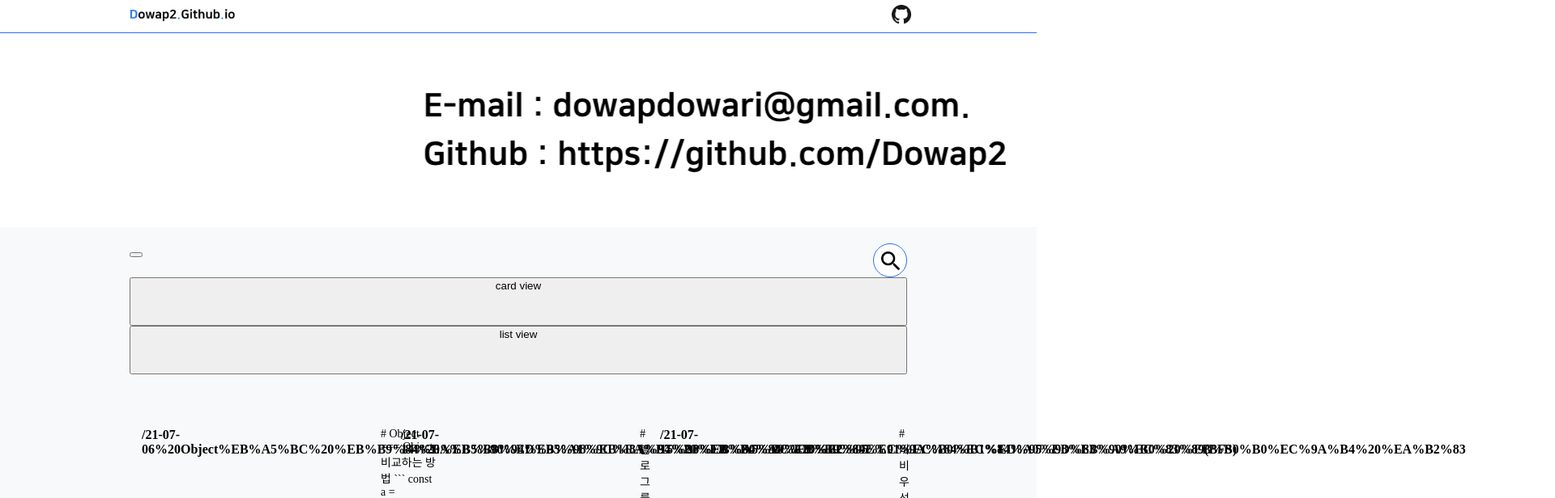
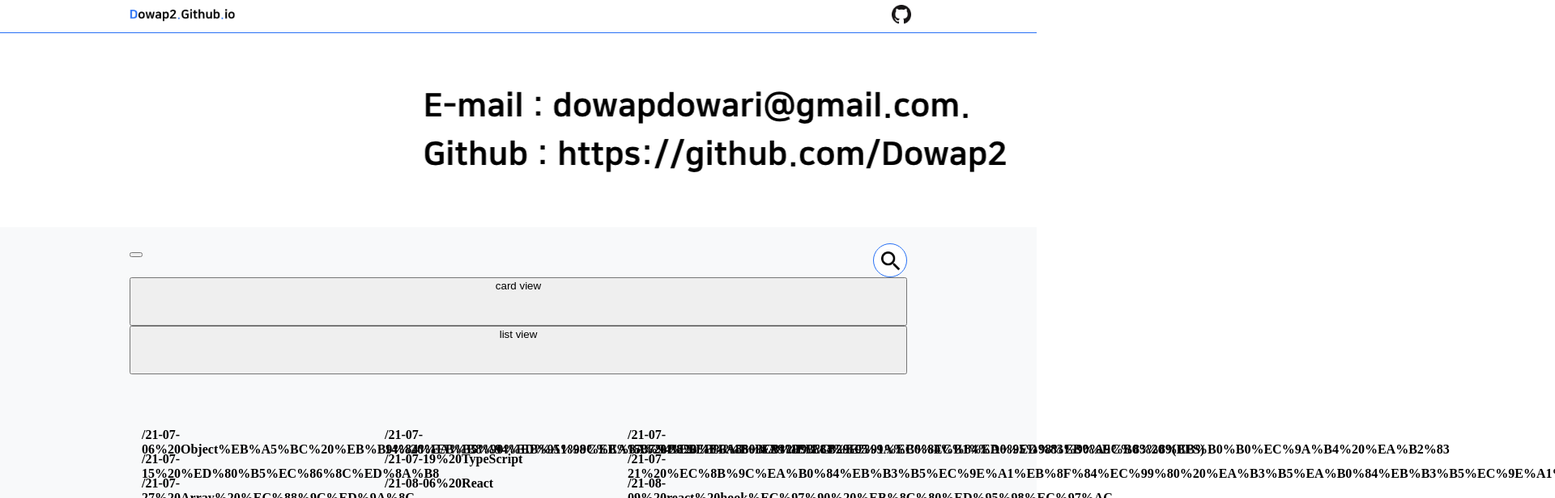
Before and after one commit to Dowap2/dowap2.github.io, a React (Create React App) app: page / in a window 1280 px wide. Both pictures are taken after a click on the button "list view". Shown: the top 616 px of the page at 81% size, 1920 px wide, since content can reach past the window. Built offline with nearby package versions, Linux system fonts and the light colour scheme.

Commit message:
delete list view's preview text

```diff
--- a/src/Blog/Main/List/List.jsx
+++ b/src/Blog/Main/List/List.jsx
@@ -150,10 +150,7 @@ export function List() {
             markdownTitle.map(listTitle => {
               const item = (
                 <Link to={`/view/${index}`} style={linkStyle} key={index}>
-                  <ListItemSpace>
-                    <ListTitleComponent>{listTitle}</ListTitleComponent>
-                    <ListPreview>{postMarkdown[index]}</ListPreview>
-                  </ListItemSpace>
+                  <ListTitleComponent>{listTitle}</ListTitleComponent>
                 </Link>
               );
               index++;
```
